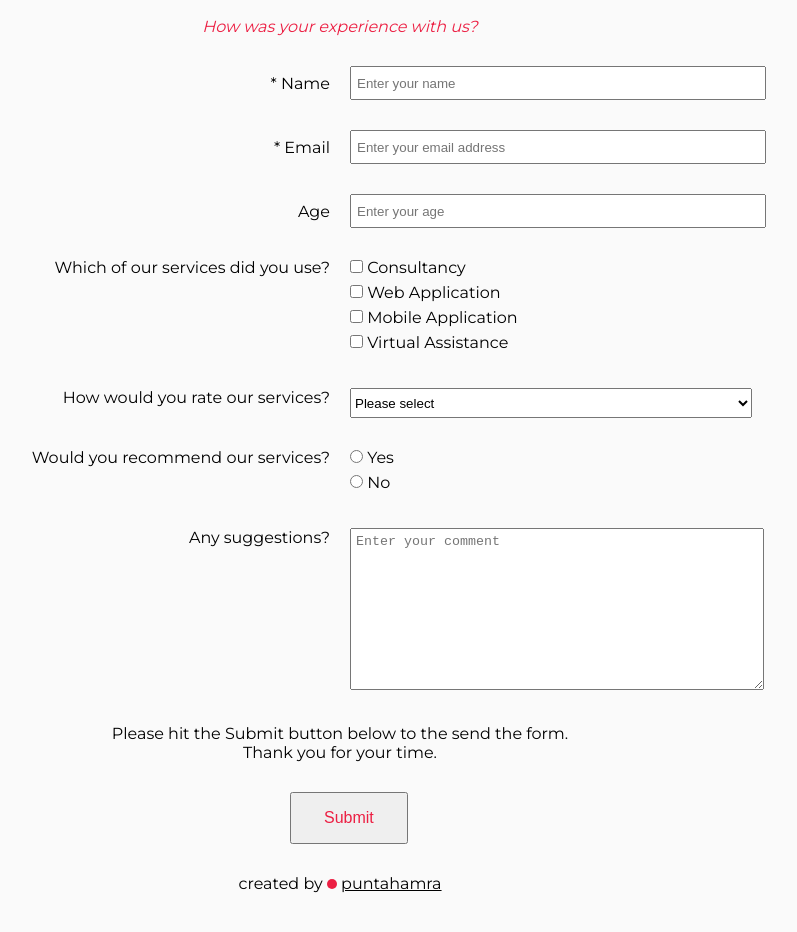
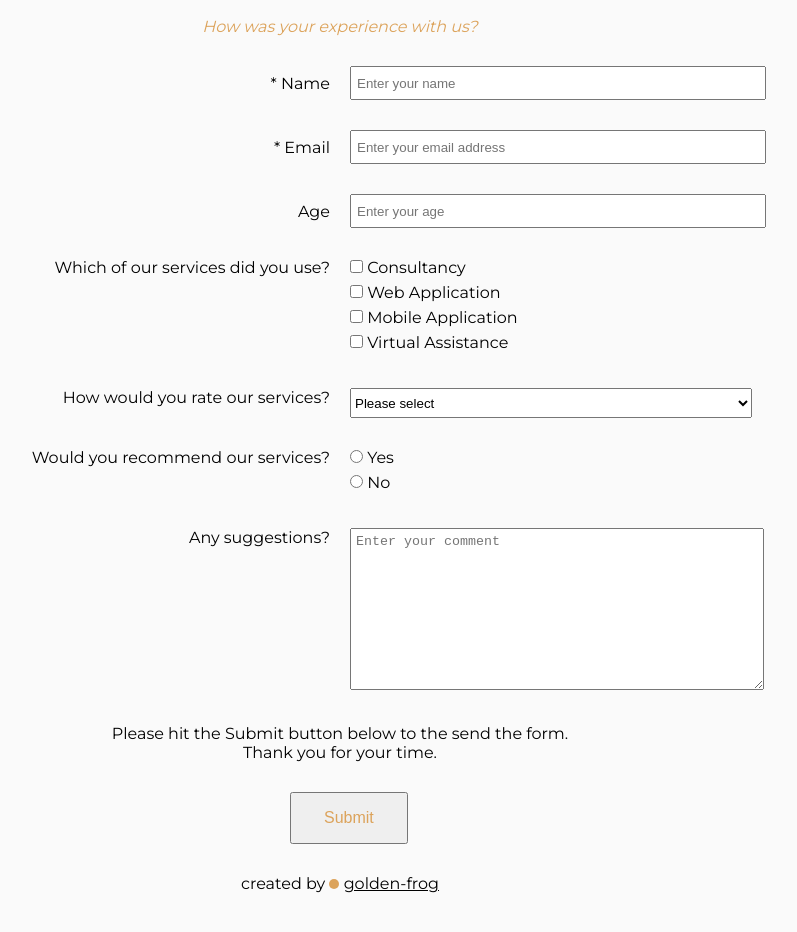
Before and after one commit to golden-frog/survey-form, a plain HTML site: page index.html in a window 1280 px wide. Shown: the part 72-1004 px from the top of the page, without its empty margins (300-1097 px from the left). Drawn offline with Linux system fonts and the light colour scheme.

Commit message:
Changed name and colours.

```diff
--- a/index.html
+++ b/index.html
@@ -96,7 +96,7 @@
 
   <!-- start footer -->
   <footer id="footer">
-    <p>created by <a href="http://puntahamra.com" target="_blank"><span id="punta"></span></a> <a href="http://puntahamra.com" target="_blank">puntahamra</a></p>
+    <p>created by <span id="punta"></span> <a href="http://golden-frog.net/projects/personal-portfolio/" target="_blank">golden-frog</a></p>
   </footer>
   <!-- end footer -->
 
--- a/style.css
+++ b/style.css
@@ -19,7 +19,7 @@ body {
 }
 
 button {
-  color: #EC1F43;
+  color: rgba(220,163,91,1);
   padding: 15px 32px;
   text-align: center;
   text-decoration: none;
@@ -66,7 +66,7 @@ label {
 }
 
 #description {
-  color: #EC1F43;
+  color: rgba(220,163,91,1);
   text-align: center;
   margin-bottom: 30px;
 }
@@ -98,7 +98,7 @@ label {
 #punta {
     height: 10px;
     width: 10px;
-    background-color: #EC1F43;
+    background-color: rgba(220,163,91,1);
     border-radius: 50%;
     display: inline-block;
 }
```
Also changed, not shown: 1 other file.
